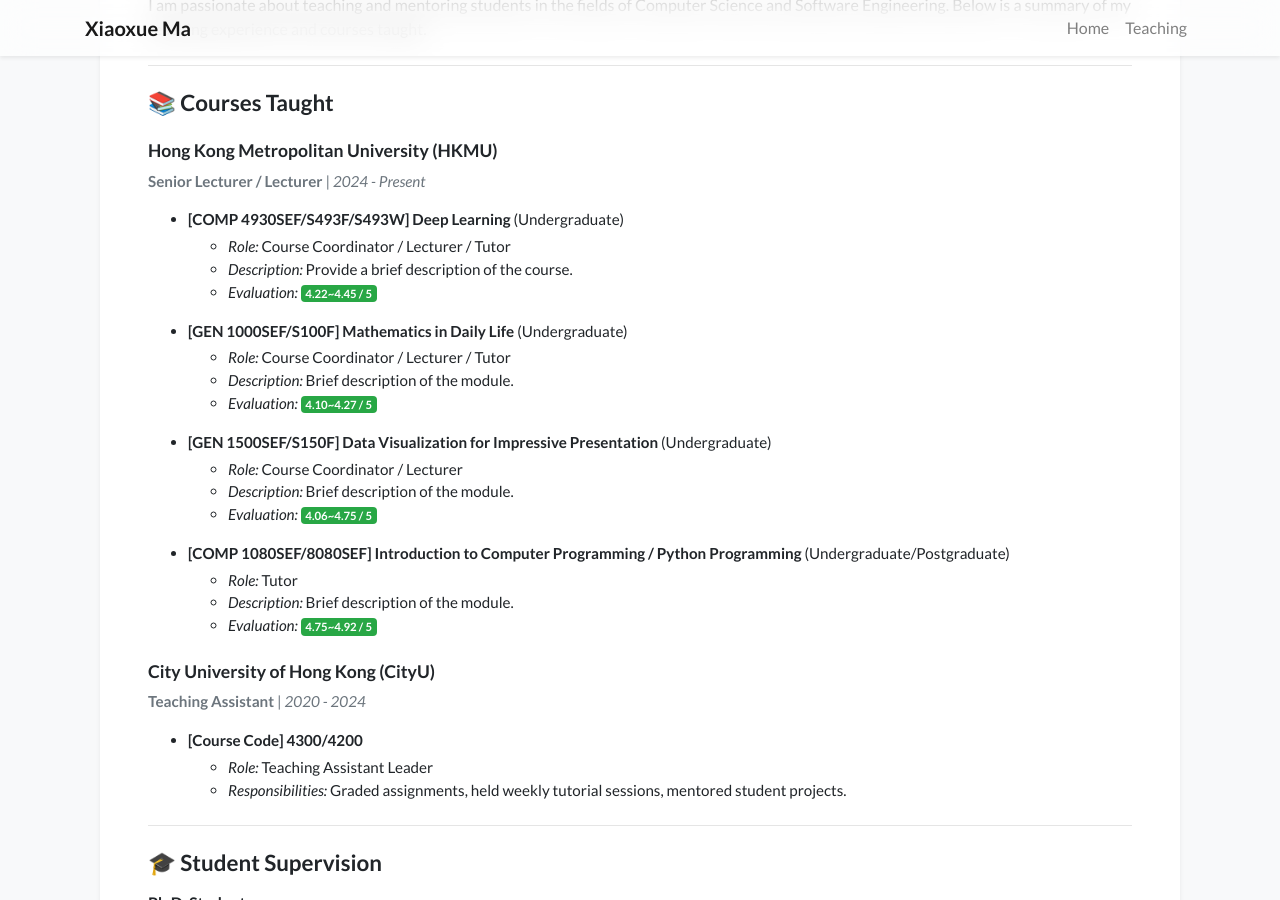
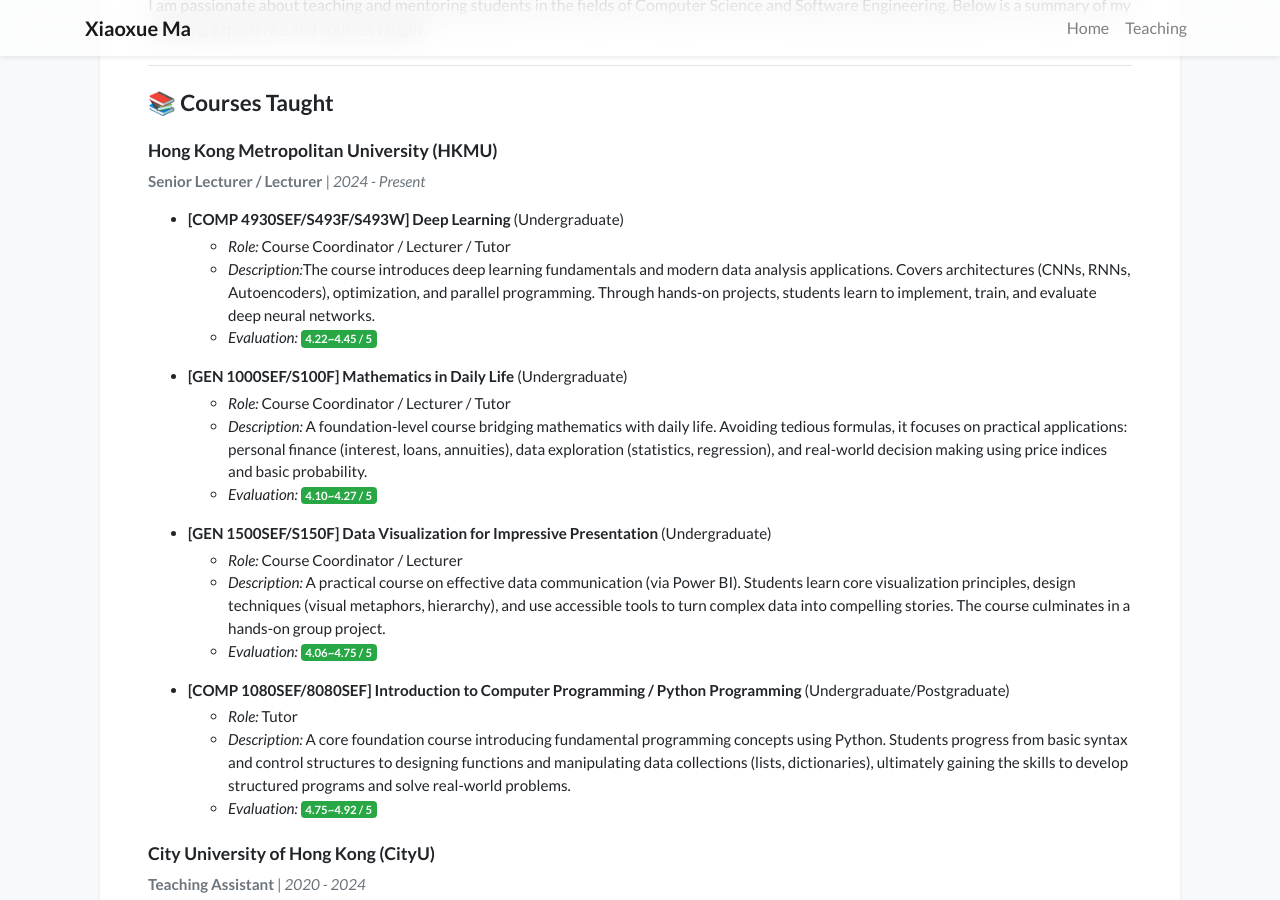
Before and after one commit to xiaoxuemakayley/xiaoxuemakayley.github.io, a Jekyll site: the page built from teaching.html, in a window 1280 px wide and 900 px high, scrolled down 210 px. Built offline with Jekyll 4.4.1, drawn with Linux system fonts in a browser that asks for light colours; nearby versions of some CDN libraries; a style sheet for code colours, icons or effects is not loaded.

Commit message:
Update teaching.html

```diff
--- a/teaching.html
+++ b/teaching.html
@@ -35,7 +35,8 @@
                 <strong>[COMP 4930SEF/S493F/S493W] Deep Learning</strong> (Undergraduate)
                 <ul class="mt-1">
                     <li><em>Role:</em> Course Coordinator / Lecturer / Tutor</li>
-                    <li><em>Description:</em> Provide a brief description of the course.</li>
+                    <li><em>Description:</em>The course introduces deep learning fundamentals and modern data analysis applications. Covers architectures (CNNs, RNNs, Autoencoders), optimization, and parallel programming.
+                      Through hands-on projects, students learn to implement, train, and evaluate deep neural networks.</li>
                     <li><em>Evaluation:</em> <span class="badge bg-success text-white">4.22~4.45 / 5</span></li>
                 </ul>
             </li>
@@ -43,7 +44,8 @@
                 <strong>[GEN 1000SEF/S100F] Mathematics in Daily Life</strong> (Undergraduate)
                 <ul class="mt-1">
                     <li><em>Role:</em> Course Coordinator / Lecturer / Tutor</li>
-                    <li><em>Description:</em> Brief description of the module.</li>
+                    <li><em>Description:</em> A foundation-level course bridging mathematics with daily life. Avoiding tedious formulas, it focuses on practical applications: personal finance (interest, loans, annuities), data exploration (statistics, regression),
+                      and real-world decision making using price indices and basic probability.</li>
                     <li><em>Evaluation:</em> <span class="badge bg-success text-white">4.10~4.27 / 5</span></li>
                 </ul>
             </li>
@@ -51,7 +53,8 @@
                 <strong>[GEN 1500SEF/S150F] Data Visualization for Impressive Presentation</strong> (Undergraduate)
                 <ul class="mt-1">
                     <li><em>Role:</em> Course Coordinator / Lecturer</li>
-                    <li><em>Description:</em> Brief description of the module.</li>
+                    <li><em>Description:</em> A practical course on effective data communication (via Power BI). Students learn core visualization principles, design techniques (visual metaphors, hierarchy), and use accessible tools to turn complex data into compelling stories.
+                      The course culminates in a hands-on group project.</li>
                     <li><em>Evaluation:</em> <span class="badge bg-success text-white">4.06~4.75 / 5</span></li>
                 </ul>
             </li>
@@ -59,7 +62,8 @@
                 <strong>[COMP 1080SEF/8080SEF] Introduction to Computer Programming / Python Programming</strong> (Undergraduate/Postgraduate)
                 <ul class="mt-1">
                     <li><em>Role:</em> Tutor</li>
-                    <li><em>Description:</em> Brief description of the module.</li>
+                    <li><em>Description:</em> A core foundation course introducing fundamental programming concepts using Python. Students progress from basic syntax and control structures to designing functions and manipulating data collections (lists, dictionaries),
+                      ultimately gaining the skills to develop structured programs and solve real-world problems.</li>
                     <li><em>Evaluation:</em> <span class="badge bg-success text-white">4.75~4.92 / 5</span></li>
                 </ul>
             </li>
```
